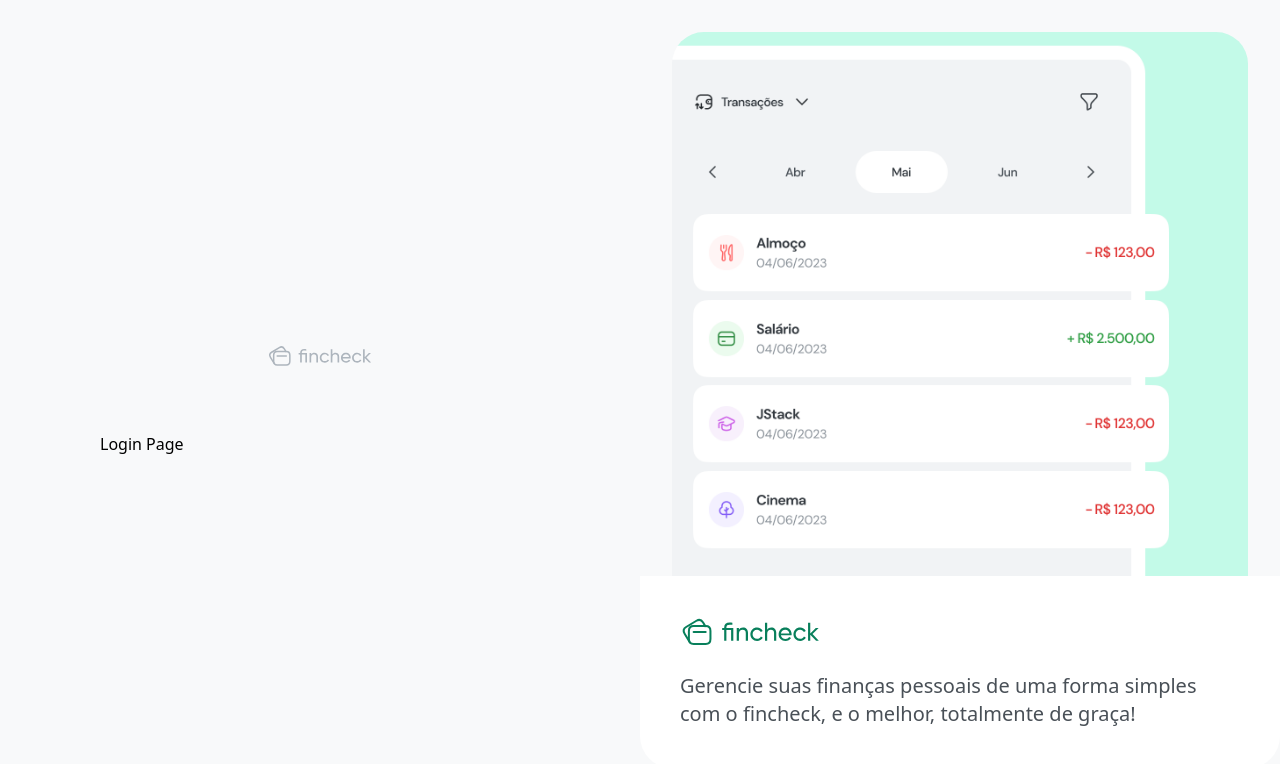
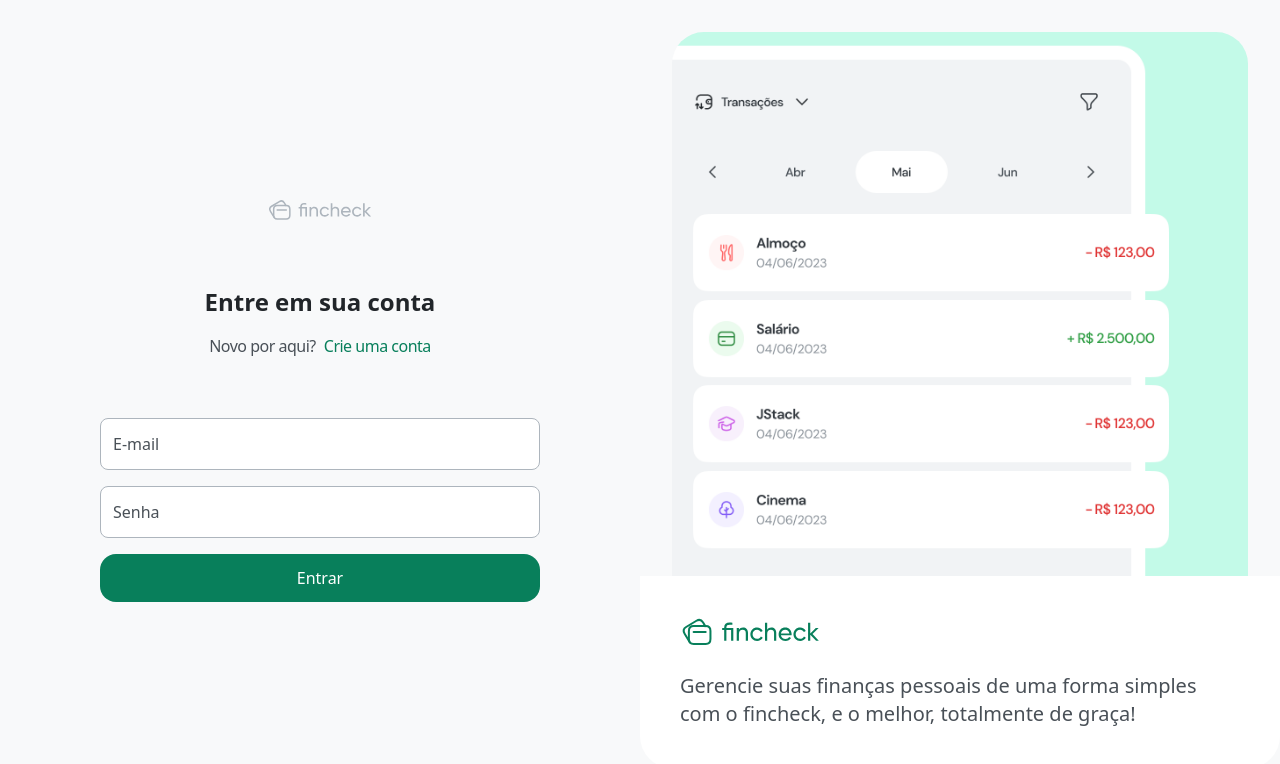
Before and after one commit to rosajsx/fincheck, a React (Vite) app in the folder frontend/: page /login in a window 1280 px wide. Shown: the top 764 px of the page. Built offline with nearby package versions, Linux system fonts and the light colour scheme.

Commit message:
feat: add Button and Input components, update Login and Register pages with form functionality

```diff
--- /dev/null
+++ b/frontend/src/ui/components/Button.tsx
@@ -0,0 +1,13 @@
+/* eslint-disable @typescript-eslint/no-empty-object-type */
+import type { ComponentProps } from "react";
+
+interface ButtonProps extends ComponentProps<"button"> {}
+
+export function Button({ ...rest }: ButtonProps) {
+  return (
+    <button
+      {...rest}
+      className="bg-teal-900 px-6 h-12 rounded-2xl text-white font-medium transition-all  hover:bg-teal-800 disabled:cursor-not-allowed disabled:bg-gray-100 disabled:text-gray-400"
+    />
+  );
+}
--- /dev/null
+++ b/frontend/src/ui/components/Input.tsx
@@ -0,0 +1,27 @@
+import type { ComponentProps } from "react";
+
+interface InputProps extends ComponentProps<"input"> {
+  name: string;
+}
+
+export function Input({ name, placeholder, id, ...rest }: InputProps) {
+  const inputId = id ?? name;
+
+  return (
+    <div className="relative">
+      <input
+        {...rest}
+        name={name}
+        id={inputId}
+        className="w-full bg-white rounded-lg border border-gray-500 px-3 h-[52px] text-gray-800 pt-4 transition-all peer placeholder-shown:pt-0 focus:outline-none focus:border-gray-900 "
+        placeholder=" "
+      />
+      <label
+        htmlFor={inputId}
+        className="absolute text-xs left-[13px] top-2 pointer-events-none text-gray-700 transition-all peer-placeholder-shown:top-3.5 peer-placeholder-shown:text-base "
+      >
+        {placeholder}
+      </label>
+    </div>
+  );
+}
--- a/frontend/src/ui/pages/Login/index.tsx
+++ b/frontend/src/ui/pages/Login/index.tsx
@@ -1,3 +1,33 @@
+import { Link } from "react-router-dom";
+import { Button } from "../../components/Button";
+import { Input } from "../../components/Input";
+
 export function Login() {
-  return <h1>Login Page</h1>;
+  return (
+    <div>
+      <header className="flex flex-col items-center gap-4 text-gray-900">
+        <h1 className="text-2xl  font-bold tracking=[-1px]">
+          Entre em sua conta
+        </h1>
+        <p className="space-x-2">
+          <span className="text-gray-700 tracking-[-0.5px]">
+            Novo por aqui?
+          </span>
+          <Link
+            to="/register"
+            className="tracking-[-0.5px] font-medium text-teal-900"
+          >
+            Crie uma conta
+          </Link>
+        </p>
+      </header>
+      <form className="mt-[60px] flex flex-col gap-4">
+        <Input name="email" type="email" placeholder="E-mail" />
+        <Input name="password" type="password" placeholder="Senha" />
+        <Button type="submit" className="mt-2">
+          Entrar
+        </Button>
+      </form>
+    </div>
+  );
 }
--- a/frontend/src/ui/pages/Register/index.tsx
+++ b/frontend/src/ui/pages/Register/index.tsx
@@ -1,3 +1,32 @@
+import { Link } from "react-router-dom";
+import { Button } from "../../components/Button";
+import { Input } from "../../components/Input";
+
 export function Register() {
-  return <h1>Register Page</h1>;
+  return (
+    <div>
+      <header className="flex flex-col items-center gap-4 text-gray-900 text-center">
+        <h1 className="text-2xl  font-bold tracking=[-1px]">Crie sua conta</h1>
+        <p className="space-x-2">
+          <span className="text-gray-700 tracking-[-0.5px]">
+            Novo por aqui?
+          </span>
+          <Link
+            to="/login"
+            className="tracking-[-0.5px] font-medium text-teal-900"
+          >
+            Fazer login
+          </Link>
+        </p>
+      </header>
+      <form className="mt-[60px] flex flex-col gap-4">
+        <Input name="name" type="text" placeholder="Nome" />
+        <Input name="email" type="email" placeholder="E-mail" />
+        <Input name="password" type="password" placeholder="Senha" />
+        <Button type="submit" className="mt-2">
+          Criar conta
+        </Button>
+      </form>
+    </div>
+  );
 }
```
